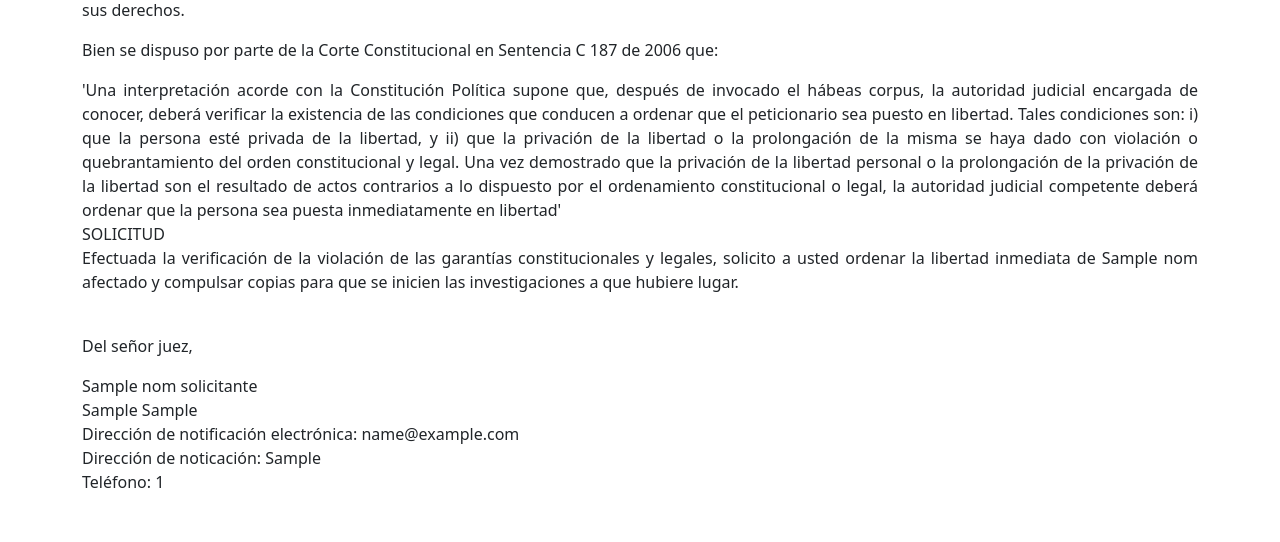
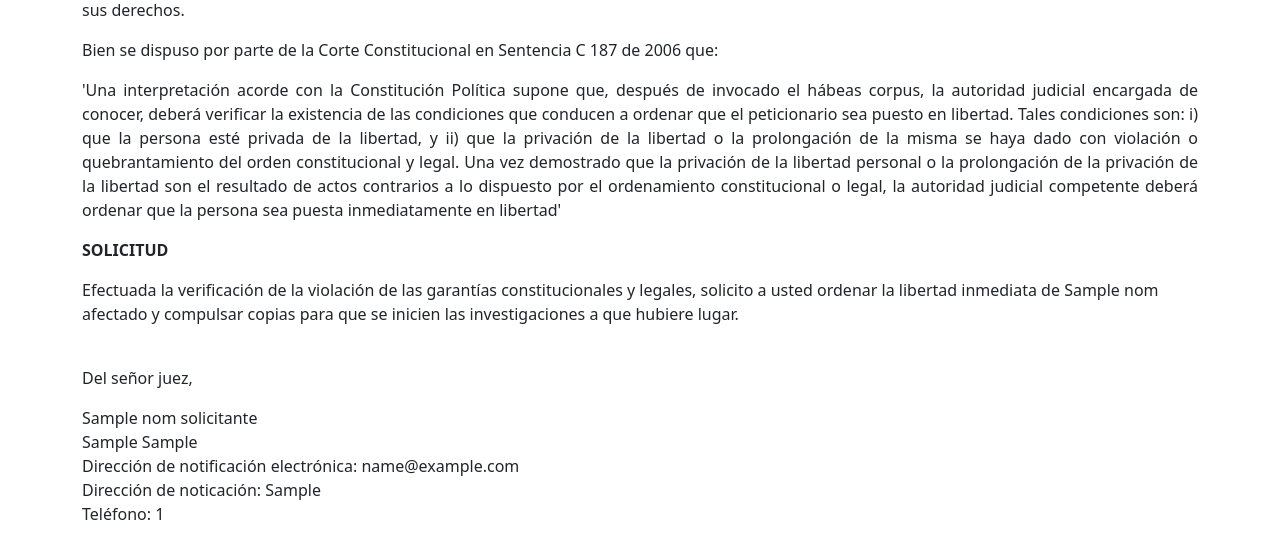
Before and after one commit to Valentinagm1/semillero, a Flask app: template habeas_app/templates/form.html in a window 1280 px wide. Shown: the part 936-1478 px from the top of the page. Before the commit the page ends 1424 px from the top, so only its background shows below. Run offline with Flask 2, Linux system fonts and the light colour scheme; the template is opened without the code that fills it: most values are stand-ins (such as "Sample title", 1, 10 or a date in 2020).

Commit message:
Iteración v.2

```diff
--- a/habeas_app/app.py
+++ b/habeas_app/app.py
@@ -108,7 +108,7 @@
     pdf = MyFPDF()
     pdf.set_margins(left= 15.0, top=12.5, right=15.0)
     pdf.add_page()
-    pdf.write_html(texto)
+
     pdf.output('habeas_'+nom_solicitante[:4]+ced_solicitante[:-3]+'.pdf', 'F')
 
 
--- a/habeas_app/templates/form.html
+++ b/habeas_app/templates/form.html
@@ -52,7 +52,7 @@
   <p style="text-align: justify;"><strong>FUNDAMENTOS DE DERECHO</strong></p>
   <p style="text-align: justify;">Esta petici&oacute;n est&aacute; fundamentada, se&ntilde;or juez, en los art&iacute;culos 30 y 85 de la Constituci&oacute;n Nacional referidos a la privaci&oacute;n ilegal de la libertad y a la aplicaci&oacute;n inmediata de los derechos consagrados en la Constituci&oacute;n Pol&iacute;tica. Sumado a ello, la Convenci&oacute;n Americana de Derechos Humanos establece en su art&iacute;culo 7 el derecho a la libertad personal, ante lo cual, nadie puede ser sometido a detenci&oacute;n arbitraria ni mucho menos puede ser privado de la libertad, salvo por causas y condiciones fijadas por la Constituci&oacute;n y la Ley. En el art&iacute;culo 8 de este instrumento tambi&eacute;n se plasma como garant&iacute;a judicial el derecho que tiene toda persona a ser o&iacute;da en un plazo razonable y por la autoridad competente para la determinaci&oacute;n de sus derechos.</p>
   <p style="text-align: justify;">Bien se dispuso por parte de la Corte Constitucional en Sentencia C 187 de 2006 que:</p>
-  <p style="text-align: justify;">'Una interpretaci&oacute;n acorde con la Constituci&oacute;n Pol&iacute;tica supone que, despu&eacute;s de invocado el h&aacute;beas corpus, la autoridad judicial encargada de conocer, deber&aacute; verificar la existencia de las condiciones que conducen a ordenar que el peticionario sea puesto en libertad. Tales condiciones son: i) que la persona est&eacute; privada de la libertad, y ii) que la privaci&oacute;n de la libertad o la prolongaci&oacute;n de la misma se haya dado con violaci&oacute;n o quebrantamiento del orden constitucional y legal. Una vez demostrado que la privaci&oacute;n de la libertad personal o la prolongaci&oacute;n de la privaci&oacute;n de la libertad son el resultado de actos contrarios a lo dispuesto por el ordenamiento constitucional o legal, la autoridad judicial competente deber&aacute; ordenar que la persona sea puesta inmediatamente en libertad'<br />SOLICITUD<br />Efectuada la verificaci&oacute;n de la violaci&oacute;n de las garant&iacute;as constitucionales y legales, solicito a usted ordenar la libertad inmediata de {{nom_afectado}} y compulsar copias para que se inicien las investigaciones a que hubiere lugar.</p>
+  <p style="text-align: justify;">'Una interpretaci&oacute;n acorde con la Constituci&oacute;n Pol&iacute;tica supone que, despu&eacute;s de invocado el h&aacute;beas corpus, la autoridad judicial encargada de conocer, deber&aacute; verificar la existencia de las condiciones que conducen a ordenar que el peticionario sea puesto en libertad. Tales condiciones son: i) que la persona est&eacute; privada de la libertad, y ii) que la privaci&oacute;n de la libertad o la prolongaci&oacute;n de la misma se haya dado con violaci&oacute;n o quebrantamiento del orden constitucional y legal. Una vez demostrado que la privaci&oacute;n de la libertad personal o la prolongaci&oacute;n de la privaci&oacute;n de la libertad son el resultado de actos contrarios a lo dispuesto por el ordenamiento constitucional o legal, la autoridad judicial competente deber&aacute; ordenar que la persona sea puesta inmediatamente en libertad'<br /></p><strong>SOLICITUD</strong><br /></p>Efectuada la verificaci&oacute;n de la violaci&oacute;n de las garant&iacute;as constitucionales y legales, solicito a usted ordenar la libertad inmediata de {{nom_afectado}} y compulsar copias para que se inicien las investigaciones a que hubiere lugar.</p>
   <p style="text-align: justify;"><br />Del se&ntilde;or juez,</p>
   <p style="text-align: justify;">{{nom_solicitante}}<br />{{id_solicitante}} {{ced_solicitante}}<br />Direcci&oacute;n de notificaci&oacute;n electrónica: {{email_solicitante}}<br /> Dirección de noticación: {{direccion_solicitante}}<br />Tel&eacute;fono: {{num_solicitante}}</p>
 </div>
```
